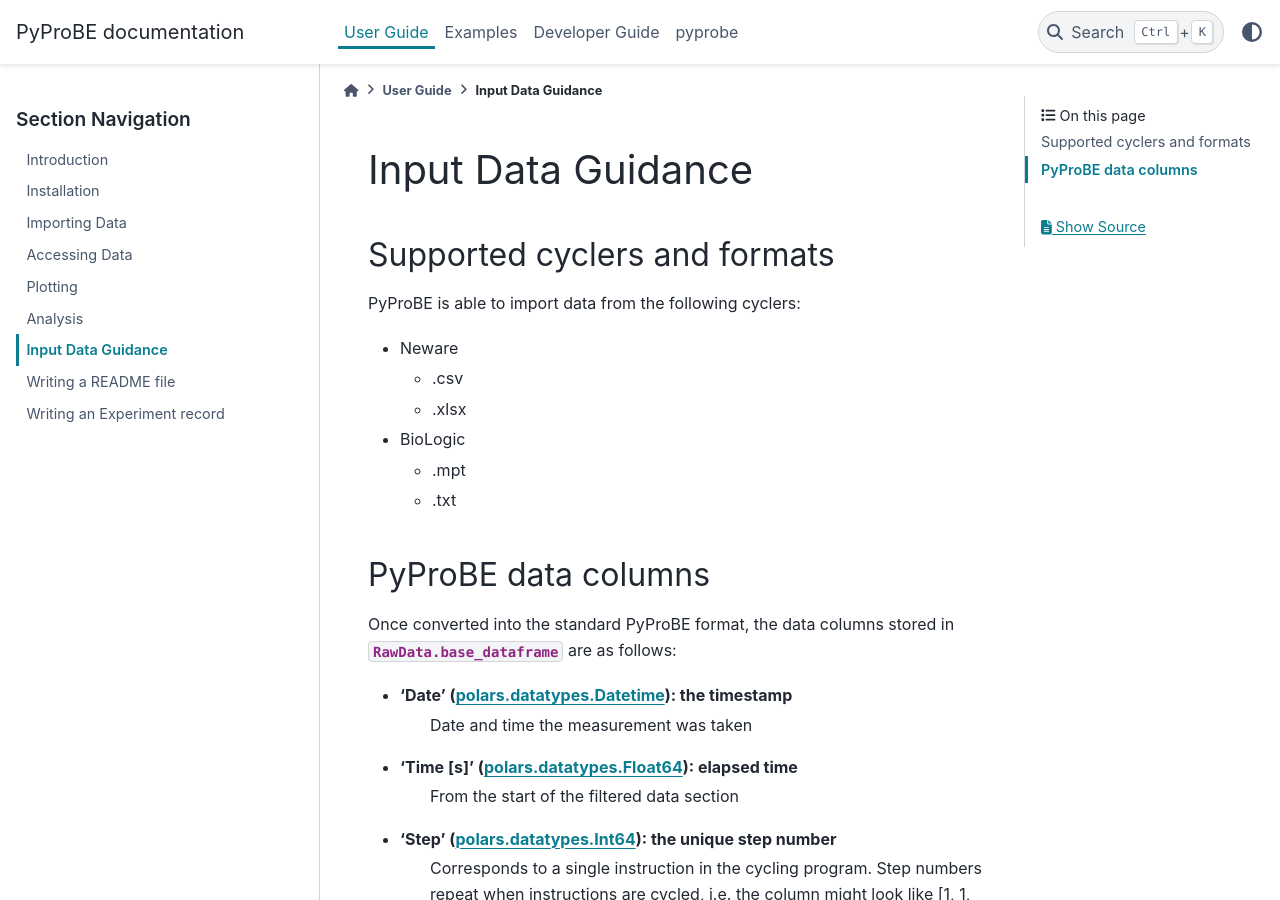
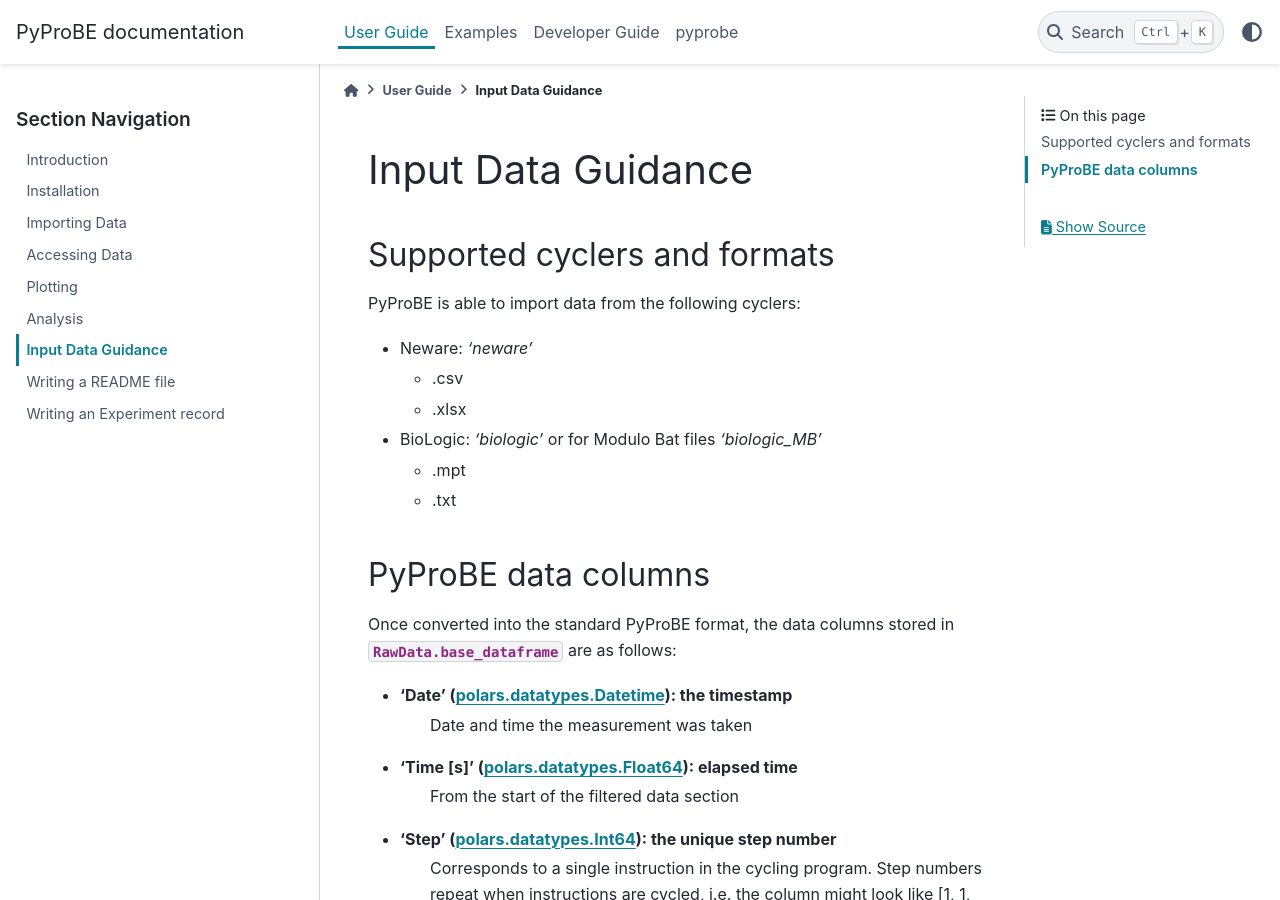
Before and after one commit to ImperialCollegeLondon/PyProBE, a Sphinx documentation site: the page built from docs/source/user_guide/input_data_guidance.rst, in a window 1280 px wide and 900 px high. Built offline with Sphinx 7.4.7 and the PyData theme 0.15.4, drawn with Linux system fonts in a browser that asks for light colours.

Commit message:
Update docs with new 'biologic_MB' cycler type

```diff
--- a/docs/source/user_guide/importing_data.rst
+++ b/docs/source/user_guide/importing_data.rst
@@ -76,10 +76,11 @@
 
 .. code-block:: python
 
-   cell.process_cycler_file(cycler = 'biologic',
+   cell.process_cycler_file(cycler = 'biologic_MB',
                             folder_path = 'path/to/root_folder/experiment_folder',
                             input_filename = 'cycler_file_*_MB.mpt',
                             output_filename = 'processed_cycler_file.parquet')
+
 
 .. _adding_data_to_cell:
 
--- a/docs/source/user_guide/input_data_guidance.rst
+++ b/docs/source/user_guide/input_data_guidance.rst
@@ -6,11 +6,11 @@
 -----------------------------
 PyProBE is able to import data from the following cyclers:
 
-* Neware
+* Neware: `'neware'`
 
   - .csv
   - .xlsx
-* BioLogic
+* BioLogic: `'biologic'` or for Modulo Bat files `'biologic_MB'`
 
   - .mpt
   - .txt
```
